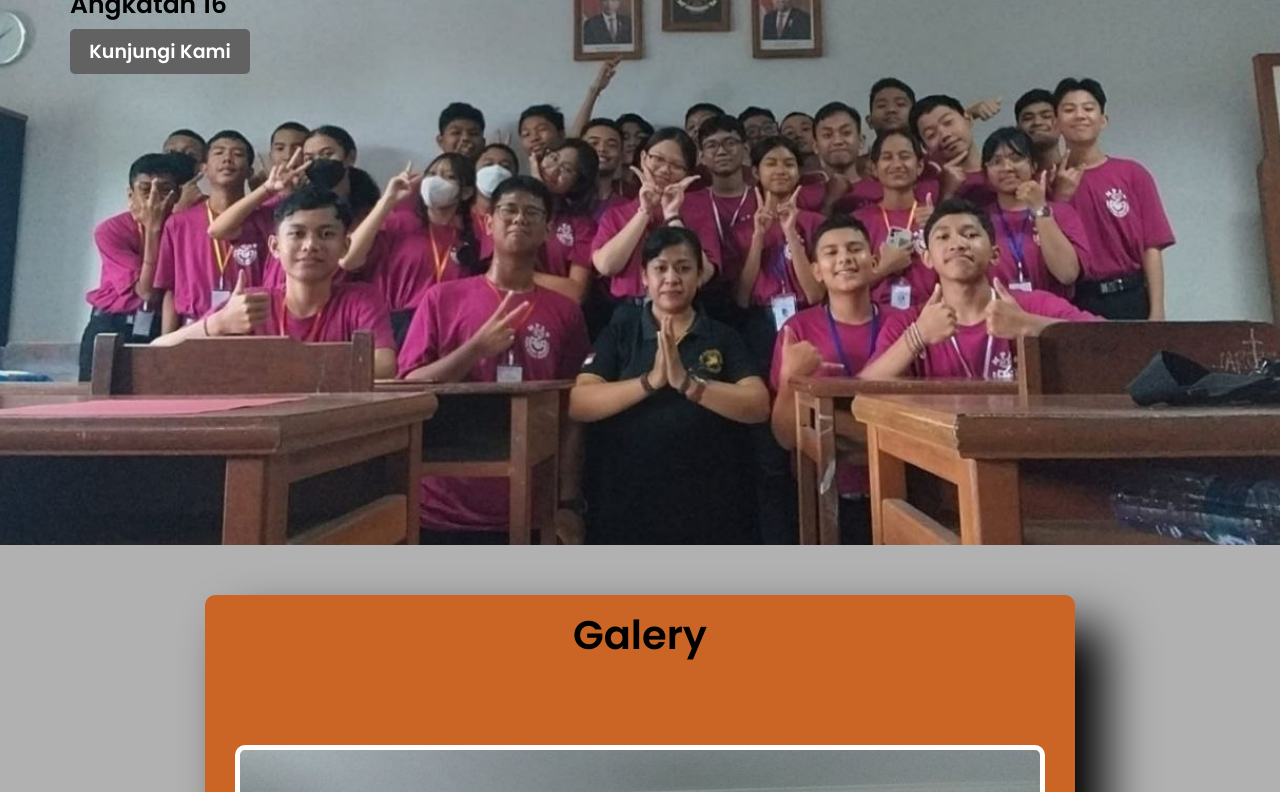
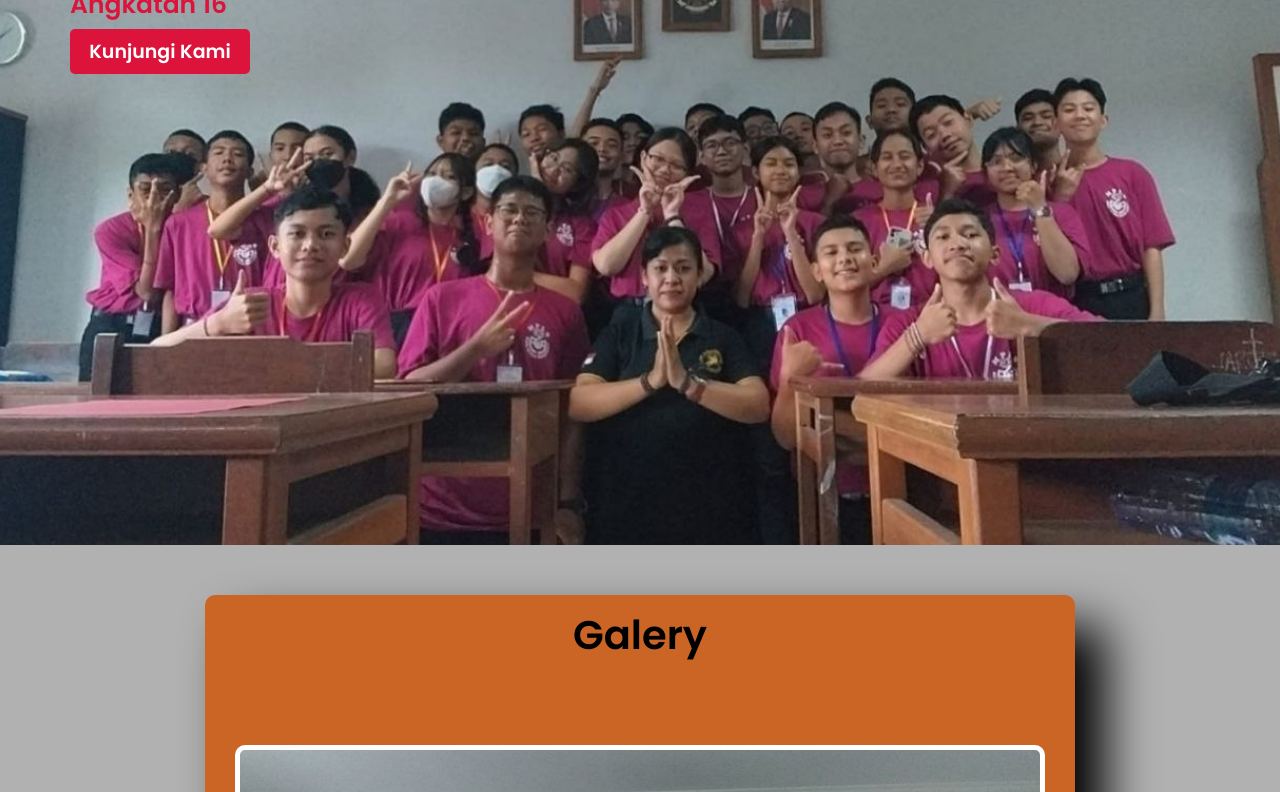
Before and after one commit to XRPL1WIHOPE/XRPL1s, a plain HTML site: page index.html in a window 1280 px wide. Shown: the part 255-1047 px from the top of the page. Drawn offline with Linux system fonts and the light colour scheme.

Commit message:
Update style.css

```diff
--- a/styles/style.css
+++ b/styles/style.css
@@ -111,17 +111,16 @@ section#home {
 }
 
 .information p {
-  color: var(--colorT);
   font-size: 25px;
   font-family: var(--pop);
   font-weight: bold;
-  color: black;
+  color: crimson;
 }
 
 .information button {
   width: 180px;
   height: 45px;
-  background-color: rgb(98, 98, 98);
+  background-color: crimson;
   border-radius: 5px;
   color: #fff;
   font-weight: bold;
```
